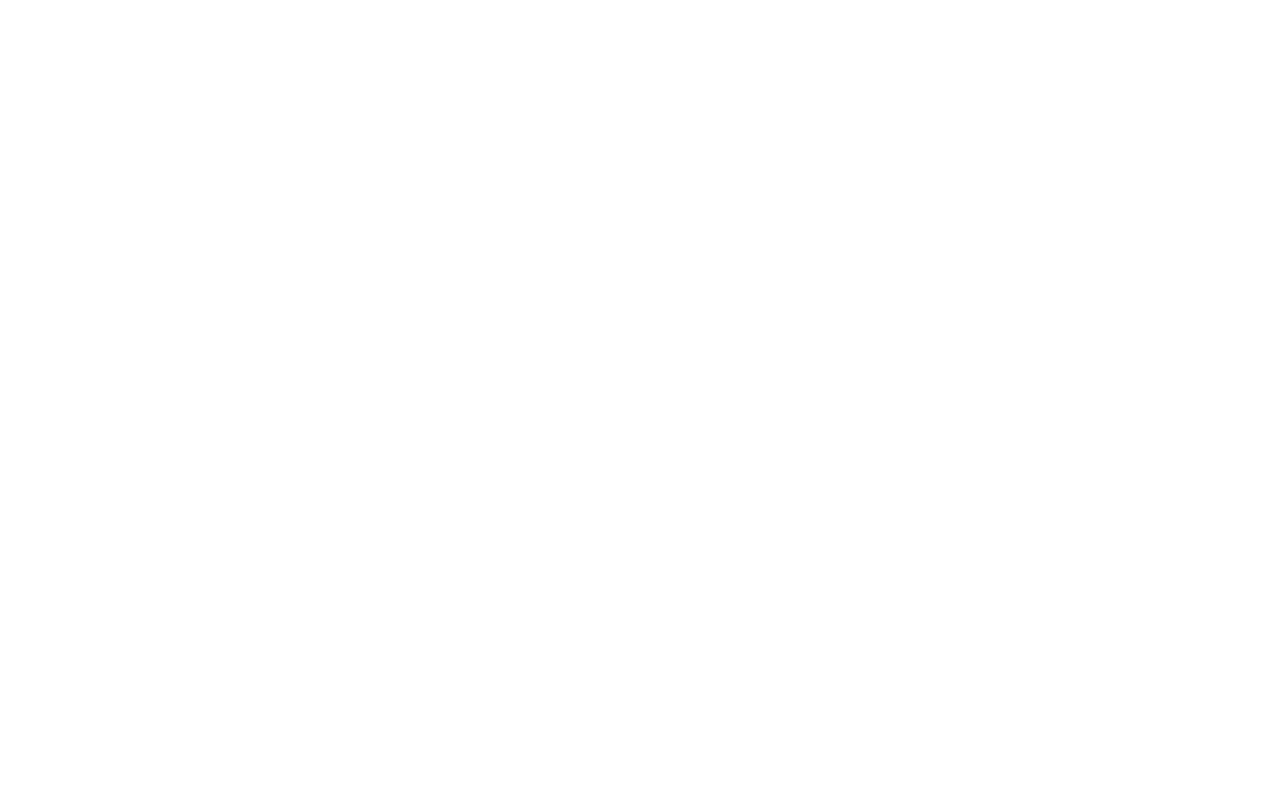
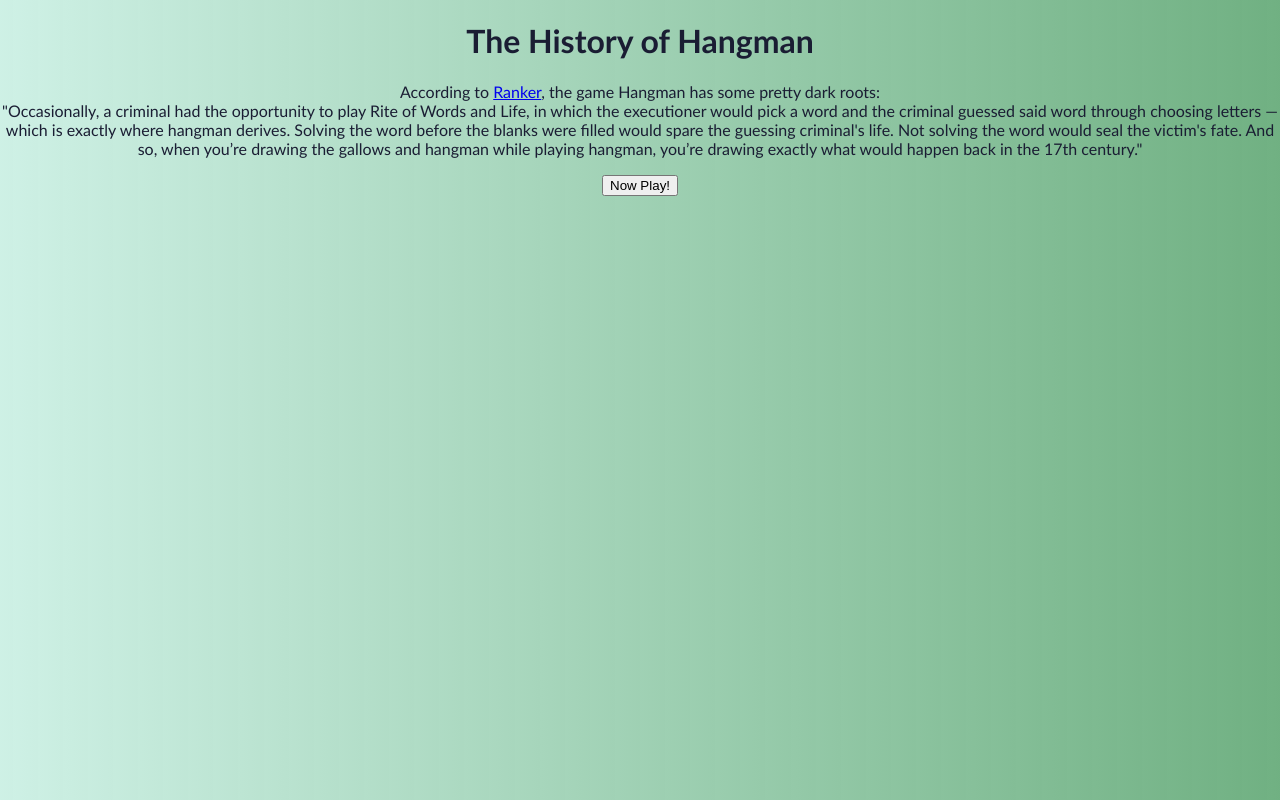
Before and after one commit to michaeledander1/hw-week-3, a React (Create React App) app: page /history in a window 1280 px wide. Built offline with nearby package versions, Linux system fonts and the light colour scheme.

Commit message:
final commit

```diff
--- a/src/App.js
+++ b/src/App.js
@@ -5,6 +5,7 @@ import {Provider} from 'react-redux';
 import WelcomePageContainer from './components/WelcomePageContainer';
 import { Route } from 'react-router-dom';
 import GameContainer from './components/GameContainer';
+import TheHistory from './components/TheHistory'
 
 class App extends Component {
   render() {
@@ -13,6 +14,7 @@ class App extends Component {
       <div>
       <Route exact path="/" component={WelcomePageContainer} />
       <Route exact path="/hangman" component={GameContainer} />
+      <Route exact path="/history" component={TheHistory} />
       </div>
       </Provider>
     );
--- a/src/components/Game.jsx
+++ b/src/components/Game.jsx
@@ -18,9 +18,12 @@ export default class Game extends React.PureComponent {
     }
 
     handleSubmit(event) {
+    //   if (this.props.checkGuess(this.state.value, this.props.guess)) {      Alert kept resetting my states for some reason, so
+    //     return alert('You have already picked this letter. Please pick another.')}   I couldn't implement this feature
       if (this.state.value) {
       this.props.userGuess(this.state.value)
-      } this.setState({value: ''})
+      this.setState({value: ''})
+      }
       event.preventDefault();
     }
 
--- a/src/components/GameContainer.jsx
+++ b/src/components/GameContainer.jsx
@@ -17,9 +17,10 @@ const winnerMessage = (word, answer) => {
     }
 }
 
-const checkGuess = (guess, guessedLetters) => {
-    return guessedLetters.includes(guess)
-}
+// const checkGuess = (guess, guessedLetters) => {  Alert kept resetting my states for some reason I couldn't implement
+//     return guessedLetters.includes(guess)         this feature. Right now it is possible to guess the same letter incorrectly,
+//                                                    multiple times if it is done consecutively
+// }
 
 const gameIsDone = (word, answer) => {
     if (gameFinished(word, answer)) {
@@ -41,7 +42,7 @@ class GameContainer extends React.PureComponent {
     return <Game answer={this.props.game} guess={this.props.guess}
     userGuess={this.props.makeGuess} newGame={this.props.newGame}
     clear={this.props.clearGuess} winnerMessage={winnerMessage} gameIsDone={gameIsDone}
-    checkGuess={checkGuess} />
+    /*checkGuess={checkGuess}*/ />
   }
 }
 
--- /dev/null
+++ b/src/components/TheHistory.jsx
@@ -0,0 +1,16 @@
+import * as React from 'react'
+import { Link } from 'react-router-dom';
+
+export default function WelcomePageText() {
+  return (
+    <div>
+      <h1>The History of Hangman</h1>
+      <p>According to <a href="https://www.ranker.com/list/history-of-hangman-game/veronica-walsingham?utm_source=facebook&utm_medium=post&utm_campaign=HangmanOrigin_IMAGE">Ranker
+      </a>, the game Hangman has some pretty dark roots:<br/>"Occasionally, a criminal had the opportunity to play Rite of Words and Life, in which the executioner would
+       pick a word and the criminal guessed said word through choosing letters — which is exactly where hangman derives. Solving the word before the blanks
+       were filled would spare the guessing criminal's life. Not solving the word would seal the victim's fate. And so, when you’re
+       drawing the gallows and hangman while playing hangman, you’re drawing exactly what would happen back in the 17th century."</p>
+      <Link to={'/hangman'}><button type="button">Now Play!</button></Link>
+    </div>
+  )
+}
--- a/src/components/WelcomePageText.jsx
+++ b/src/components/WelcomePageText.jsx
@@ -6,6 +6,7 @@ export default function WelcomePageText() {
     <div>
       <h1>Welcome to Hangman!</h1>
       <Link to={'/hangman'}><button type="button">Start playing!</button></Link>
+      <Link to={'/history'}><button type="button">Read about the History!</button></Link>
     </div>
   )
 }
```
